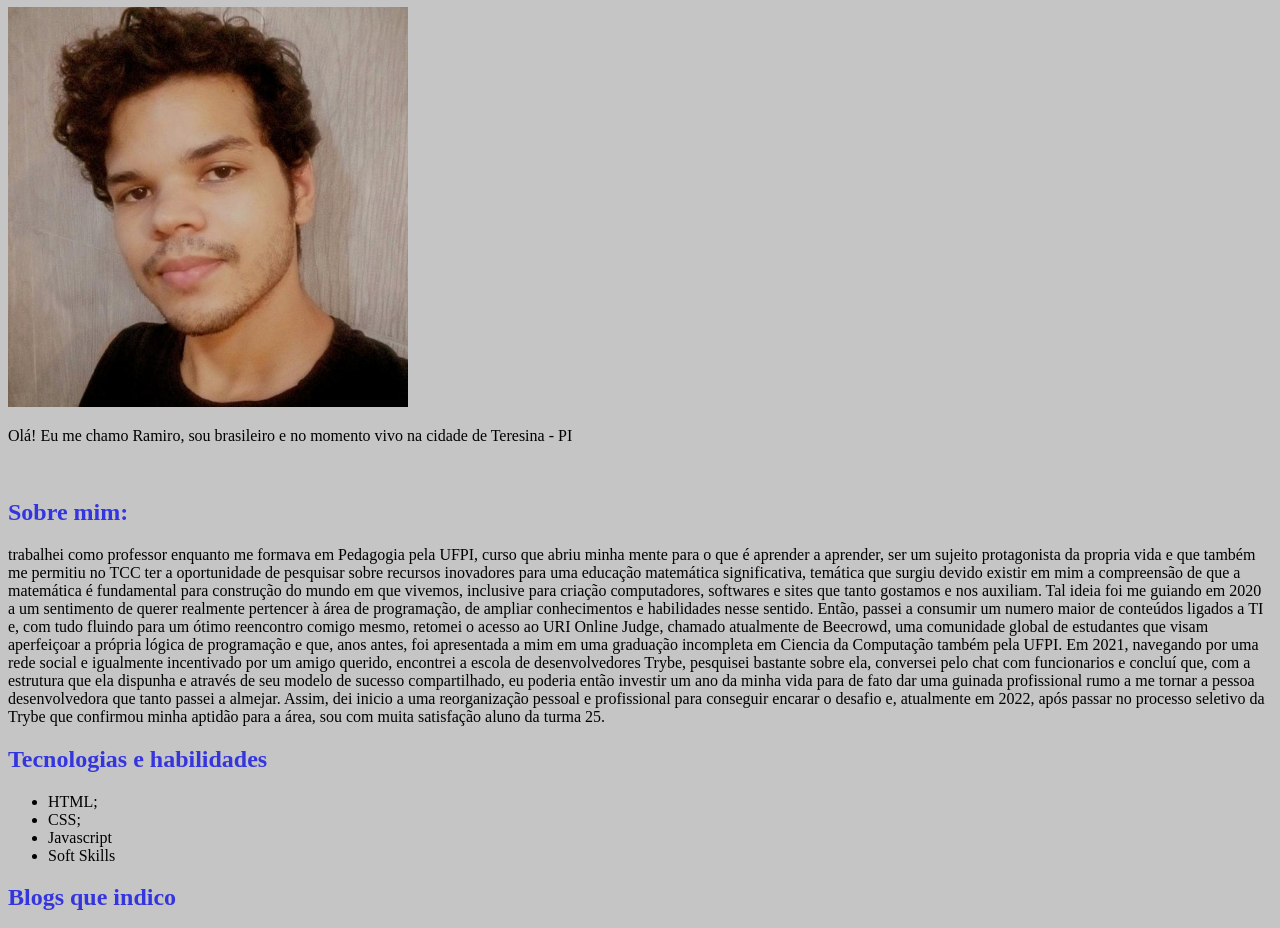
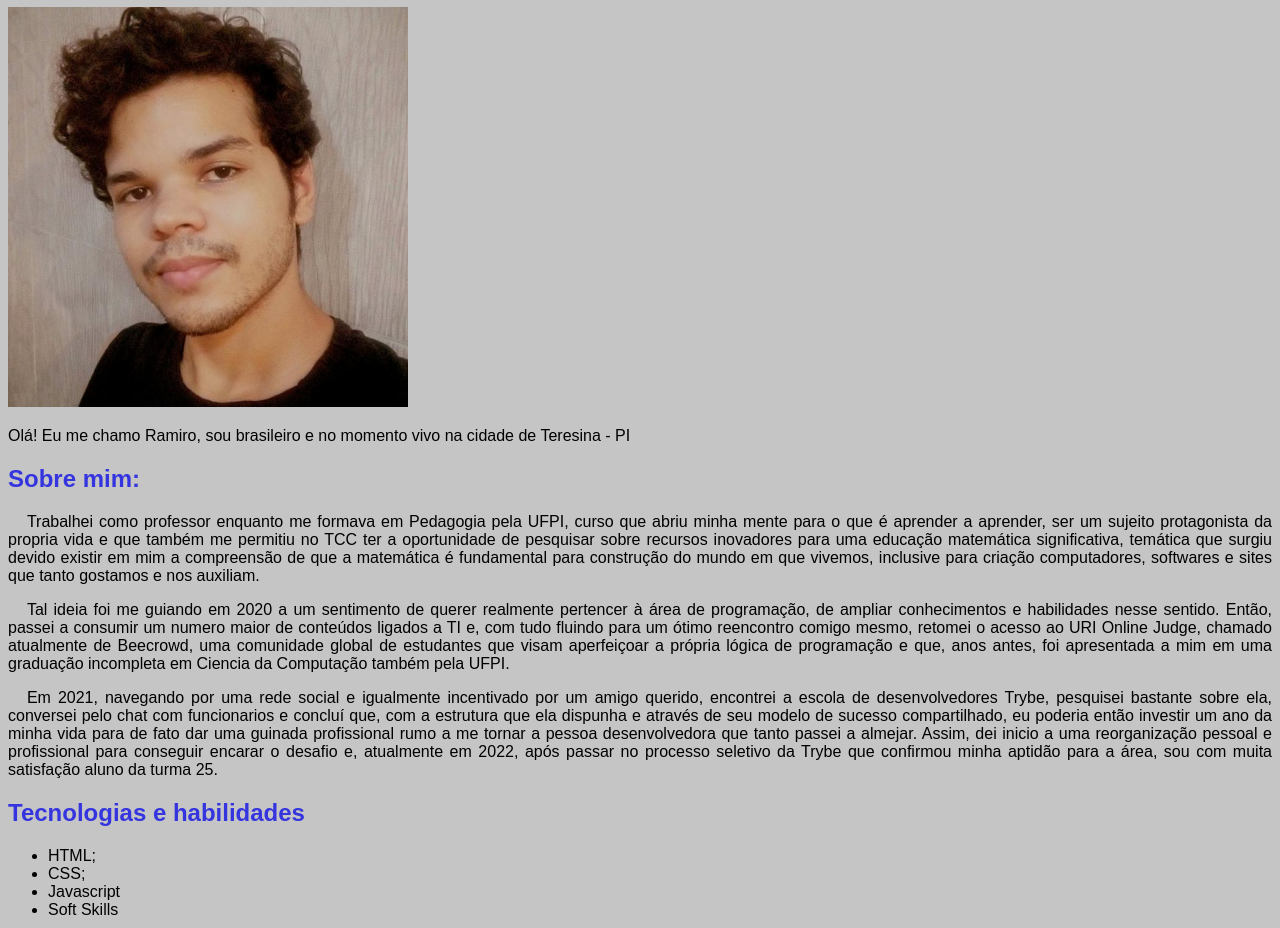
Before and after one commit to cAVALCANTIRC/cAVALCANTIRC.github.io, a plain HTML site: page index.html in a window 1280 px wide. Shown: the part 73-1001 px from the top of the page. Drawn offline with Linux system fonts and the light colour scheme.

Commit message:
criando arquivo style.css junto com outras alterações neste sentido

```diff
--- a/index.html
+++ b/index.html
@@ -5,44 +5,37 @@
     <meta http-equiv="X-UA-Compatible" content="IE=edge">
     <meta name="viewport" content="width=device-width, initial-scale=1.0">
     <title>Portfolio</title>
-
-    <style>
-        body{
-            background-color: rgba(128, 128, 128, 0.452);
-        }
-
-        h1{
-            color: rgb(53, 53, 224);
-        }
-        h2{
-            color: rgb(53, 53, 224);
-        }
-
-    </style>
+    <link rel="stylesheet" type="text/css" href="style.css">
 
 </head>
 <body>
     <h1>Ramiro de Castro Cavalcanti</h1>
     <img src="images/perfil.jpg" alt="Minha foto" width="400px">
-    <p> Olá! Eu me chamo Ramiro, sou brasileiro e no momento vivo na cidade de Teresina - PI </p>
-    <br>
+    <p>
+    Olá! Eu me chamo Ramiro, sou brasileiro e no momento vivo na cidade de Teresina - PI
+    </p>
+
     <h2>Sobre mim:</h2>
-    <p id="sobreMim">trabalhei como professor enquanto me formava em Pedagogia pela UFPI, curso que abriu minha mente para o que é aprender a aprender, ser
-    um sujeito protagonista da propria vida e que também me permitiu no TCC ter a oportunidade de pesquisar
-    sobre recursos inovadores para uma educação matemática significativa, temática que surgiu devido existir em mim a compreensão de que a
-    matemática é fundamental para construção do mundo em que vivemos, inclusive para criação computadores, softwares e sites que tanto gostamos e nos auxiliam.
-    Tal ideia foi me guiando em 2020
-    a um sentimento de querer realmente pertencer à área de programação, de ampliar conhecimentos e habilidades nesse sentido. Então, passei a consumir um numero maior de conteúdos
-    ligados a TI e, com tudo fluindo para um ótimo reencontro comigo mesmo, retomei o acesso ao URI Online
-    Judge, chamado atualmente de Beecrowd, uma comunidade global de estudantes que
-    visam aperfeiçoar a própria lógica de programação e que, anos antes, foi apresentada a mim em uma
-    graduação incompleta em Ciencia da Computação também pela UFPI. Em 2021, navegando por uma rede
-    social e igualmente incentivado por um amigo querido, encontrei a escola de desenvolvedores Trybe, pesquisei bastante sobre ela, conversei pelo chat com
-    funcionarios e concluí que, com a estrutura que ela dispunha e através de seu modelo de sucesso compartilhado,
-    eu poderia então investir um ano da minha vida para de fato dar uma guinada profissional rumo a me tornar a
-    pessoa desenvolvedora que tanto passei a almejar. Assim, dei inicio a uma reorganização pessoal e profissional para
-    conseguir encarar o desafio e, atualmente em 2022, após passar no processo seletivo da Trybe que confirmou minha aptidão para a área,
-    sou com muita satisfação aluno da turma 25.
+    <p id="sobreMim">
+        Trabalhei como professor enquanto me formava em Pedagogia pela UFPI, curso que abriu minha mente para o que é aprender a aprender,
+        ser um sujeito protagonista da propria vida e que também me permitiu no TCC ter a oportunidade de pesquisar sobre recursos inovadores
+        para uma educação matemática significativa, temática que surgiu devido existir em mim a compreensão de que a matemática é fundamental
+        para construção do mundo em que vivemos, inclusive para criação computadores, softwares e sites que tanto gostamos e nos auxiliam.
+    </p>
+    <p id="sobreMim">
+        Tal ideia foi me guiando em 2020 a um sentimento de querer realmente pertencer à área de programação, de ampliar conhecimentos e
+        habilidades nesse sentido. Então, passei a consumir um numero maior de conteúdos ligados a TI e, com tudo fluindo para um ótimo
+        reencontro comigo mesmo, retomei o acesso ao URI Online Judge, chamado atualmente de Beecrowd, uma comunidade global de estudantes
+        que visam aperfeiçoar a própria lógica de programação e que, anos antes, foi apresentada a mim em uma graduação incompleta em
+        Ciencia da Computação também pela UFPI.
+    </p>
+    <p id="sobreMim">
+        Em 2021, navegando por uma rede social e igualmente incentivado por um amigo querido, encontrei a escola de desenvolvedores Trybe,
+        pesquisei bastante sobre ela, conversei pelo chat com funcionarios e concluí que, com a estrutura que ela dispunha e através de seu
+        modelo de sucesso compartilhado, eu poderia então investir um ano da minha vida para de fato dar uma guinada profissional rumo a me
+        tornar a pessoa desenvolvedora que tanto passei a almejar. Assim, dei inicio a uma reorganização pessoal e profissional para conseguir
+        encarar o desafio e, atualmente em 2022, após passar no processo seletivo da Trybe que confirmou minha aptidão para a área, sou com muita
+        satisfação aluno da turma 25.
     </p>
     <h2>Tecnologias e habilidades</h2>
     <ul>
--- /dev/null
+++ b/style.css
@@ -0,0 +1,16 @@
+body{
+    background-color: rgba(128, 128, 128, 0.452);
+    font-family: fantasy;
+}
+
+h1{
+    color: rgb(53, 53, 224);
+}
+h2{
+    color: rgb(53, 53, 224);
+}
+#sobreMim{
+
+    text-align: justify;
+    text-indent: 0.5cm;
+}
```
